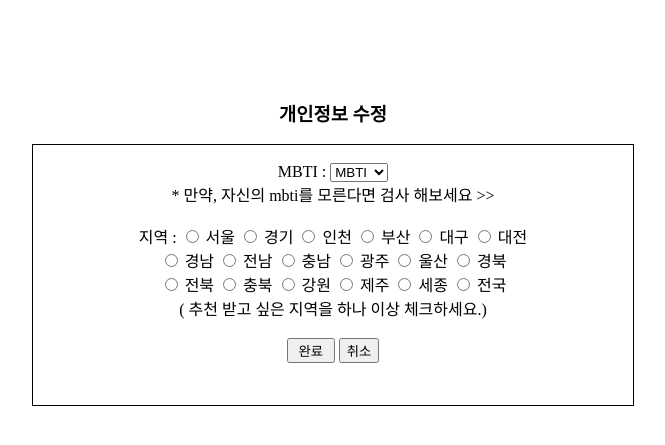
After one commit to 2021-software-project/softproject, a Django app: page /join2/ in a window 1280 px wide. The commit adds this page. Shown: the top 445 px of the page, without its empty margins (307-972 px from the left). Run offline with Django 3.2, Linux system fonts and the light colour scheme.

Commit message:
메인화면 창 생성, 개인정보 추가입력 창, 로그인 회원가입 화면 수정

```diff
--- a/MBTI/templates/MBTI/user/join.html
+++ b/MBTI/templates/MBTI/user/join.html
@@ -27,8 +27,8 @@
 
                     <div class="form-row field-name">
                         <div>
-                            <label class="required" for="id_name">Name:</label>
-                            <input type="text" name="name" class="vTextField" maxlength="25" required id="id_name">
+                            <label class="required" >Name:</label>
+                            <input type="text" name="name" class="vTextField" maxlength="25" required>
                         </div>
                     </div>
 
--- /dev/null
+++ b/MBTI/templates/MBTI/user/join2.html
@@ -0,0 +1,63 @@
+<!DOCTYPE html>
+<html lang="en">
+<head>
+    <meta charset="UTF-8">
+    <title> 개인정보 추가 설정 </title>
+</head>
+
+<body>
+<form action = "/main/ " method = "post"><br>
+<br>
+<br>
+<br>
+    <div style="text-align:center">
+  <h3> 개인정보 수정 </h3>
+    </div>
+
+    <div style="text-align:center; border:1px solid; width : 600px; height : 260px; margin : 0px auto;">
+        <br>
+        MBTI :
+    <select name="mbti" required>
+                                <option value="" selected> MBTI </option>
+                                <option value="infj">INFJ</option>
+                                <option value="enfj">ENFJ</option>
+                                <option value="intp">INTP</option>
+                                <option value="esfj">ESFJ</option>
+                                <option value="enfp">ENFP</option>
+                                <option value="istp">ISTP</option>
+                                <option value="isfj">ISFJ</option>
+                                <option value="esfp">ESFP</option>
+                                <option value="entp">ENTP</option>
+                                <option value="estj">ESTJ</option>
+                                <option value="isfp">ISFP</option>
+                                <option value="estp">ESTP</option>
+                                <option value="infp">INFP</option>
+                                <option value="istj">ISTJ</option>
+                                <option value="entj">ENTJ</option>
+                                <option value="intj">INTJ</option>
+                            </select>
+
+<br>
+    * 만약, 자신의 mbti를 모른다면 검사 해보세요 >> <a href=" " /></a><br><br>
+
+
+    지역 :  <input type = "radio" name = "region" value = "서울"/> 서울 <input type = "radio" name = "region" value = "경기"/> 경기
+           <input type = "radio" name = "region" value = "인천"/> 인천  <input type = "radio" name = "region" value = "부산"/> 부산
+           <input type = "radio" name = "region" value = "대구"/> 대구 <input type = "radio" name = "region" value = "대전"/> 대전<br>
+            <input type = "radio" name = "region" value = "경남"/> 경남 <input type = "radio" name = "region" value = "전남"/> 전남
+           <input type = "radio" name = "region" value = "충남"/> 충남  <input type = "radio" name = "region" value = "광주"/> 광주
+           <input type = "radio" name = "region" value = "울산"/> 울산 <input type = "radio" name = "region" value = "경북"/> 경북<br>
+            <input type = "radio" name = "region" value = "전북"/> 전북 <input type = "radio" name = "region" value = "충북"/> 충북
+           <input type = "radio" name = "region" value = "강원"/> 강원  <input type = "radio" name = "region" value = "제주"/> 제주
+           <input type = "radio" name = "region" value = "세종"/> 세종 <input type = "radio" name = "region" value = "전국"/> 전국<br>
+( 추천 받고 싶은 지역을 하나 이상 체크하세요.) <br><br>
+
+
+    <input type = "submit" value = " 완료 ">
+        <input type = "reset" value = "취소">
+        <br><br>
+
+           </div>
+</form>
+</body>
+</html>
--- a/MBTI/urls.py
+++ b/MBTI/urls.py
@@ -22,4 +22,7 @@ urlpatterns = [
     path('admin/', admin.site.urls),
     path('login/', view.login),
     path('join/', view.join),
+    path('index/', view.index),
+    path('join2/', view.join2),
+    path('main/', view.main),
 ]
--- a/MBTI/view.py
+++ b/MBTI/view.py
@@ -13,6 +13,10 @@ def login(request):
         print("사용자 입력 ID :",id)
         print("사용자 입력 Password :", pw)
     return render(request, "MBTI/login.html")
+
+def index(request):
+    if request.method == "GET":
+        return render(request, "MBTI/index.html")
 
 @csrf_exempt
 def join(request):
@@ -49,6 +53,22 @@ def join(request):
         return render(request, "MBTI/login.html")
     else:
         return render(request, "MBTI/user/join.html")
+@csrf_exempt
+def join2(request):
+    if request.method == "GET":
+
+        print("개인정보 추가")
+        return render(request, "MBTI/user/join2.html")
+@csrf_exempt
+def main(request):
+    if request.method == "POST":
+        print("메인화면 접속")
+        id = request.POST['id']
+        data = {
+            'id': id,
+        }
+
+        return render(request, "MBTI/main.html", data)
 
 def results(request, question_id):
     response = "You're looking at the results of question %s."
--- a/db.py
+++ b/db.py
@@ -3,7 +3,7 @@ DATABASES = {
         'ENGINE': 'django.db.backends.mysql',
         'NAME': 'mbti',
         'USER': 'root',
-        'PASSWORD': '2729', # 비번 지울거
+        'PASSWORD': 'root', # 비번 지울거
         'HOST': 'localhost',
         'PORT': '3306',
     }
```
Also changed, not shown: MBTI/templates/MBTI/index.html (added, +23 -0 lines), MBTI/templates/MBTI/login.html (+11 -4 lines), MBTI/templates/MBTI/main.html (added, +15 -0 lines).
